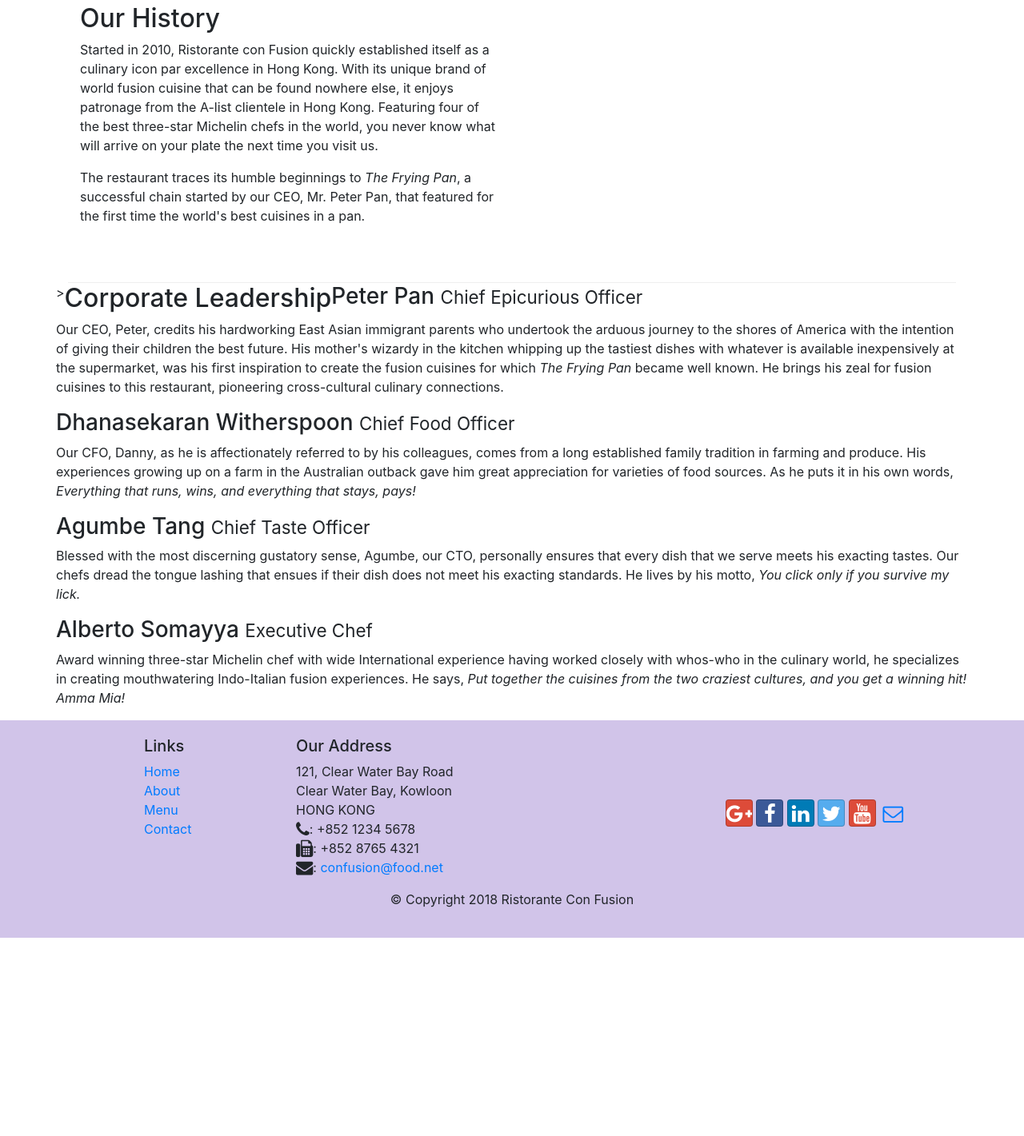
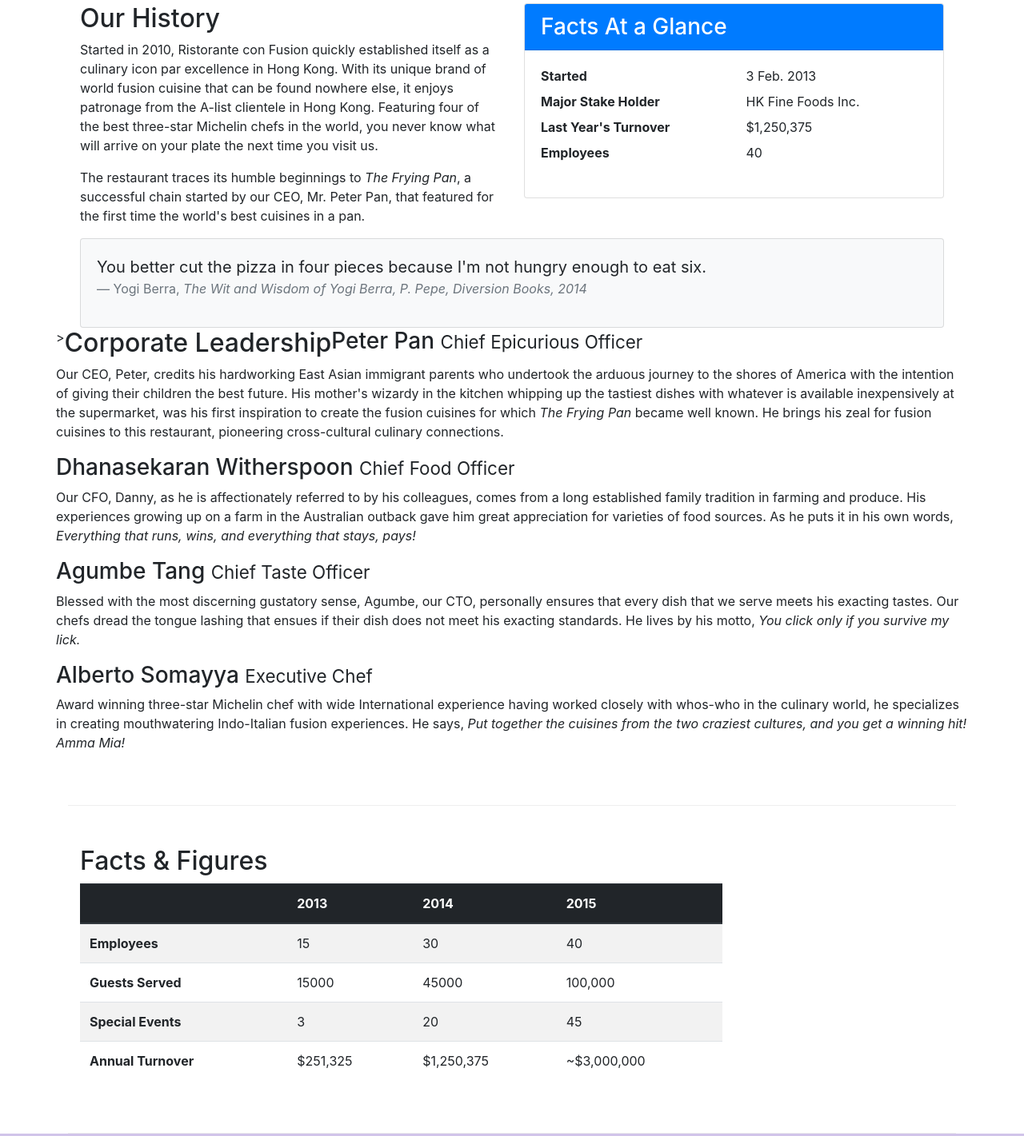
Before and after one commit to Sooraj-s-98/boot4, a website: page aboutus.html in a window 1280 px wide. Shown: the part 461-1882 px from the top of the page at 80% size. Before the commit the page ends 1634 px from the top, so only its background shows below. Drawn offline with nearby package versions, Linux system fonts and the light colour scheme.

Commit message:
Tables and Cards

```diff
--- a/aboutus.html
+++ b/aboutus.html
@@ -66,12 +66,37 @@
                 <p>Started in 2010, Ristorante con Fusion quickly established itself as a culinary icon par excellence in Hong Kong. With its unique brand of world fusion cuisine that can be found nowhere else, it enjoys patronage from the A-list clientele in Hong Kong.  Featuring four of the best three-star Michelin chefs in the world, you never know what will arrive on your plate the next time you visit us.</p>
                 <p>The restaurant traces its humble beginnings to <em>The Frying Pan</em>, a successful chain started by our CEO, Mr. Peter Pan, that featured for the first time the world's best cuisines in a pan.</p>
             </div>
-            <div>
+            <div class="col-12 col-sm-6">
+                <div class="card">
+                    <h3 class="card-header bg-primary text-white">Facts At a Glance</h3>
+                    <div class="card-body">
+                        <dl class="row">
+                            <dt class="col-6">Started</dt>
+                            <dd class="col-6">3 Feb. 2013</dd>
+                            <dt class="col-6">Major Stake Holder</dt>
+                            <dd class="col-6">HK Fine Foods Inc.</dd>
+                            <dt class="col-6">Last Year's Turnover</dt>
+                            <dd class="col-6">$1,250,375</dd>
+                            <dt class="col-6">Employees</dt>
+                            <dd class="col-6">40</dd>
+                        </dl>
+                    </div>
+                </div>
             </div>
-        </div>
+                <div class="col-12">
+                    <div class="card card-body bg-light">
+                        <blockquote class="blockquote">
+                            <p class="mb-0">You better cut the pizza in four pieces because
+                                I'm not hungry enough to eat six.</p>
+                            <footer class="blockquote-footer">Yogi Berra,
+                                <cite title="Source Title">The Wit and Wisdom of Yogi Berra,
+                                P. Pepe, Diversion Books, 2014</cite>
+                            </footer>
+                        </blockquote>
+                    </div>
+                </div>
 
-
-        <div  class="row">>
+       <div  class="row">>
                 <h2>Corporate Leadership</h2>
                 <h3>Peter Pan <small>Chief Epicurious Officer</small></h3>
                 <p class="d-none d-md-block">Our CEO, Peter, credits his hardworking East Asian immigrant parents who undertook the arduous journey to the shores of America with the intention of giving their children the best future. His mother's wizardy in the kitchen whipping up the tastiest dishes with whatever is available inexpensively at the supermarket, was his first inspiration to create the fusion cuisines for which <em>The Frying Pan</em> became well known. He brings his zeal for fusion cuisines to this restaurant, pioneering cross-cultural culinary connections.</p>
@@ -83,7 +108,51 @@
                 <p class="d-none d-md-block">Award winning three-star Michelin chef with wide International experience having worked closely with whos-who in the culinary world, he specializes in creating mouthwatering Indo-Italian fusion experiences. He says, <em>Put together the cuisines from the two craziest cultures, and you get a winning hit! Amma Mia!</em></p>
             </div>
        </div>
-
+       <div class="row row-content">
+        <div class="col-12 col-sm-9">
+            <h2>Facts &amp; Figures</h2>
+            <div class="table-responsive">
+                <table class="table table-striped">
+                    <thead class="thead-dark">
+                        <tr>
+                            <th>&nbsp;</th>
+                            <th>2013</th>
+                            <th>2014</th>
+                            <th>2015</th>
+                        </tr>
+                    </thead>
+                    <tbody>
+                        <tr>
+                            <th>Employees</th>
+                            <td>15</td>
+                            <td>30</td>
+                            <td>40</td>
+                        </tr>
+                        <tr>
+                            <th>Guests Served</th>
+                            <td>15000</td>
+                            <td>45000</td>
+                            <td>100,000</td>
+                        </tr>
+                        <tr>
+                            <th>Special Events</th>
+                            <td>3</td>
+                            <td>20</td>
+                            <td>45</td>
+                        </tr>
+                        <tr>
+                            <th>Annual Turnover</th>
+                            <td>$251,325</td>
+                            <td>$1,250,375</td>
+                            <td>~$3,000,000</td>
+                        </tr>
+                    </tbody>
+                </table>
+            </div>
+        </div>
+         <div class="col-12 col-sm-3">
+        </div>
+   </div>
     </div>
 
     <footer class="footer">
```
Also changed, not shown: 1 other file.
